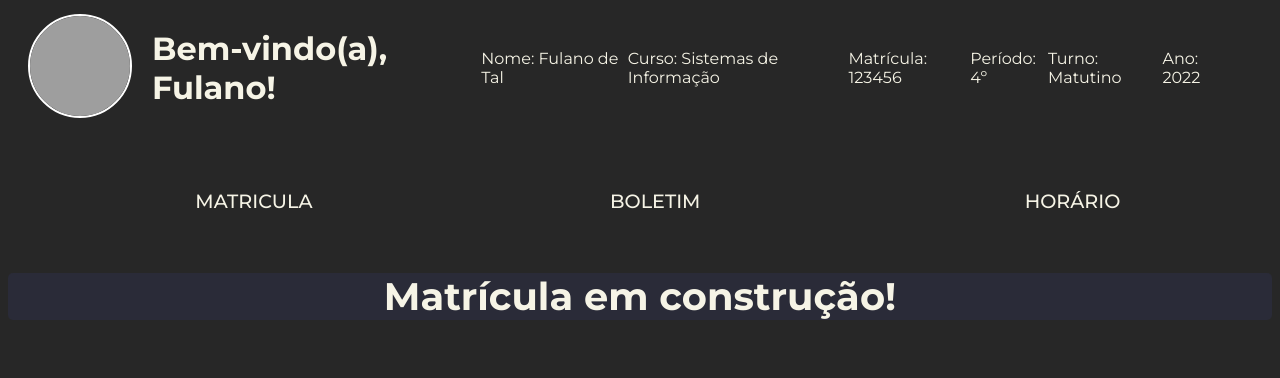
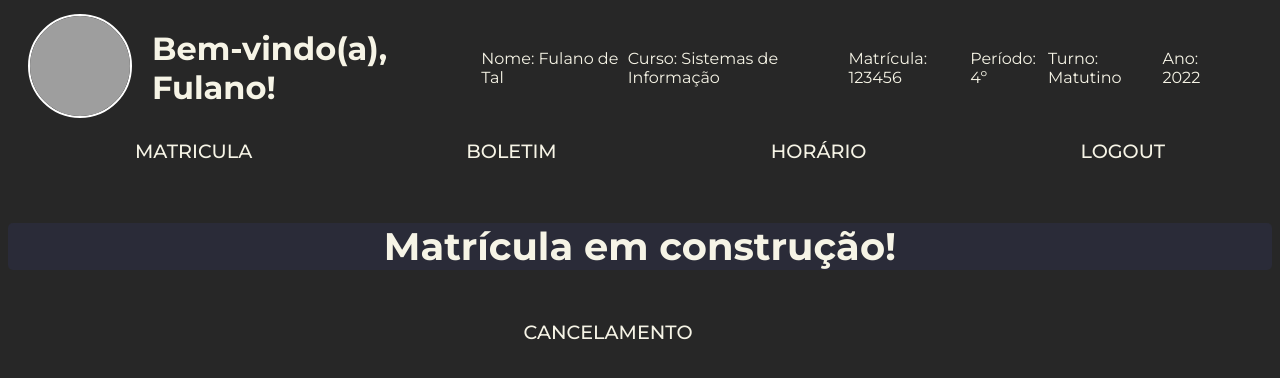
Before and after one commit to kaiquemribeiro/sistema-academico, a plain HTML site: page src/html/aluno.html in a window 1280 px wide. Both pictures are taken after a click on the link "MATRICULA". Drawn offline with Linux system fonts and the light colour scheme; grey boxes are pictures that could not be loaded.

Commit message:
add logout

```diff
--- a/src/css/aluno.css
+++ b/src/css/aluno.css
@@ -10,7 +10,7 @@ body {
   justify-content: space-around;
   align-items: center;
   flex-direction: row;
-  margin-top: 50px;
+  margin-top: auto;
   margin-bottom: 50px;
   padding-left: 20px;
 }
@@ -22,9 +22,36 @@ body {
   text-transform: uppercase;
   font-weight: 500;
   padding: 10px;
-  width: 80px;
+  width: auto;
 }
 .navMenu a:hover {
+  color: #5e6681;
+}
+
+.cancelamento {
+  display: none;
+  justify-content: space-around;
+  align-items: center;
+  flex-direction: row;
+  margin-top: auto;
+  margin-bottom: 50px;
+  padding-left: 40%;
+}
+
+.cancelamento a{
+  color: #f6f4e6;
+  justify-content: space-around;
+  text-decoration: none;
+  align-items: center;
+  font-size: 1.2em;
+  text-transform: uppercase;
+  font-weight: 500;
+  padding: 10px;
+  width: auto;
+  height: auto;
+}
+
+.cancelamento a:hover{
   color: #5e6681;
 }
 
--- a/src/css/professor.css
+++ b/src/css/professor.css
@@ -9,7 +9,7 @@ body {
     justify-content: space-around;
     align-items: center;
     flex-direction: row;
-    margin-top: 50px;
+    margin-top: auto;
     margin-bottom: 50px;
     padding-left: 20px;
   }
@@ -21,7 +21,7 @@ body {
     text-transform: uppercase;
     font-weight: 500;
     padding: 10px;
-    width: 80px;
+    width: auto;
   }
   .navMenu a:hover {
     color: #5e6681;
--- a/src/html/aluno.html
+++ b/src/html/aluno.html
@@ -30,6 +30,7 @@
       <a href="#" onclick="matricula()">Matricula</a>
       <a href="#" onclick="boletim()">Boletim</a>
       <a href="#" onclick="horario()">Horário</a>
+      <a href="#" onclick="logOut()">LogOut</a>
     </nav>
     <div class="conteudo" id="conteudo">
       <div class="conteudo-matricula">
@@ -42,6 +43,9 @@
         <h1>Horário em construção!</h1>
       </div>
     </div>
+    <div class="cancelamento">
+      <a href="#"> Cancelamento </a>
+    </div>
   </body>
   <script src="../js/aluno.js"></script>
 </html>
--- a/src/js/aluno.js
+++ b/src/js/aluno.js
@@ -10,7 +10,9 @@ const matricula = () => {
     const matricula = document.getElementsByClassName('conteudo-matricula')[0];
     const horario = document.getElementsByClassName('conteudo-horario')[0];
     const boletim = document.getElementsByClassName('conteudo-boletim')[0];
+    const cancelamento = document.getElementsByClassName('cancelamento')[0];
 
+    cancelamento.style.display = 'block';
     horario.style.display = 'none';
     boletim.style.display = 'none';
     matricula.style.display = 'block';
@@ -20,7 +22,9 @@ const horario = () => {
     const horario = document.getElementsByClassName('conteudo-horario')[0];
     const matricula = document.getElementsByClassName('conteudo-matricula')[0];
     const boletim = document.getElementsByClassName('conteudo-boletim')[0];
+    const cancelamento = document.getElementsByClassName('cancelamento')[0];
 
+    cancelamento.style.display = 'none';
     boletim.style.display = 'none';
     matricula.style.display = 'none';
     horario.style.display = 'block';
@@ -30,8 +34,14 @@ const boletim = () => {
     const boletim = document.getElementsByClassName('conteudo-boletim')[0];
     const matricula = document.getElementsByClassName('conteudo-matricula')[0];
     const horario = document.getElementsByClassName('conteudo-horario')[0];
+    const cancelamento = document.getElementsByClassName('cancelamento')[0];
 
+    cancelamento.style.display = 'none';
     horario.style.display = 'none';
     matricula.style.display = 'none';
     boletim.style.display = 'block';
 }
+
+const logOut = () => {
+    window.location.href = "./index.html";
+}
--- a/src/js/professor.js
+++ b/src/js/professor.js
@@ -35,3 +35,7 @@ const turmas = () => {
     horario.style.display = 'none';
     turmas.style.display = 'block';
 }
+
+const logOut = () => {
+    window.location.href = "./index.html";
+}
--- a/src/js/valida.js
+++ b/src/js/valida.js
@@ -5,7 +5,7 @@ document.getElementById("btn").addEventListener("click", function (event) {
 const validaUsuario = () => {
   const usuario = document.getElementById("usuario").value;
   if (usuario.includes("1", 1)) {
-    alert("Usuario valido admin");
+    window.location.href = "./professor.html";
   } else if (usuario.includes("2", 1)) {
     window.location.href = "./aluno.html";
   } else {
```
Also changed, not shown: src/html/professor.html (+1 -0 lines).
